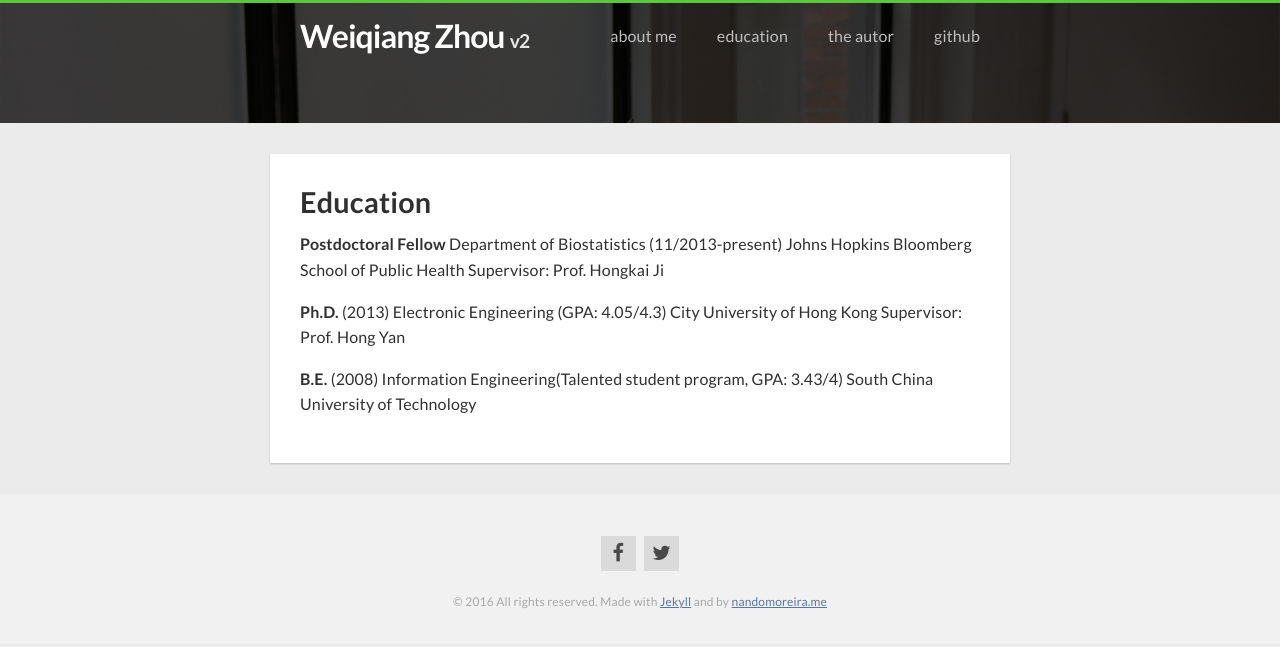
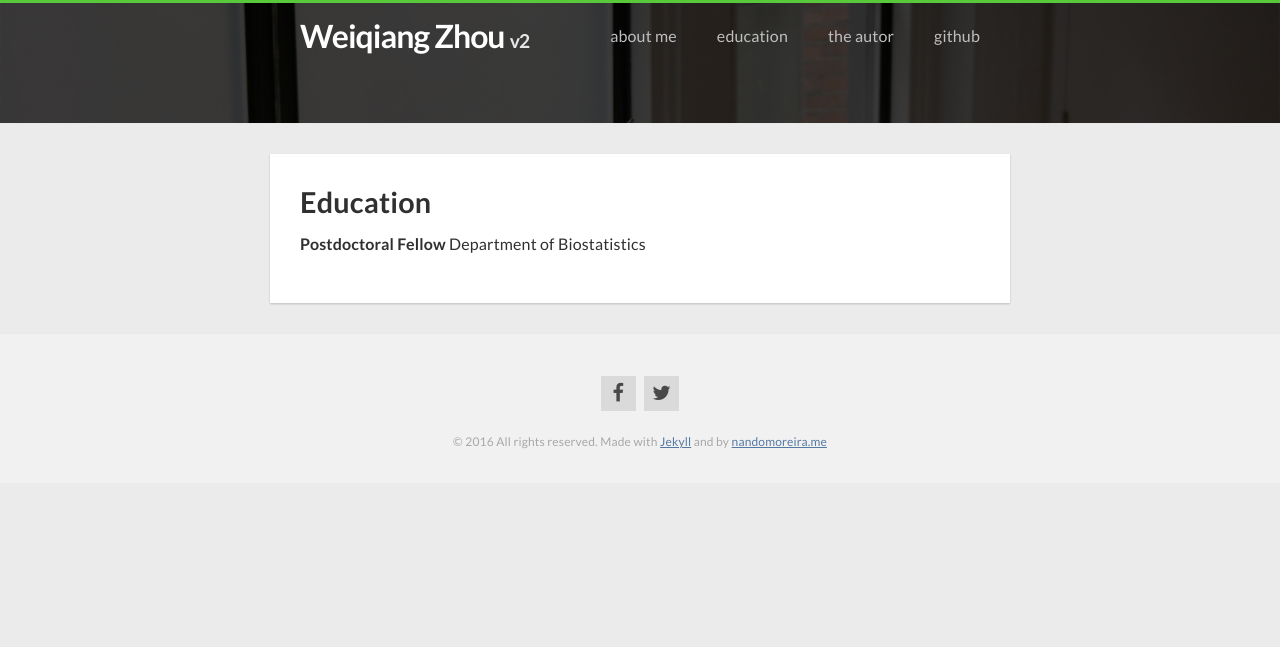
Before and after one commit to ILoveYouKen/ILoveYouKen.github.io, a Jekyll site: the page built from education.md, in a window 1280 px wide. Shown: the top 647 px of the page. Built offline with Jekyll 4.4.1, drawn with Linux system fonts in a browser that asks for light colours; nearby versions of some CDN libraries.

Commit message:
Update education.md

```diff
--- a/education.md
+++ b/education.md
@@ -6,12 +6,3 @@ slug: education
 ---
 
 __Postdoctoral Fellow__		Department of Biostatistics
-(11/2013-present)		Johns Hopkins Bloomberg School of Public Health
-				Supervisor: Prof. Hongkai Ji
-
-__Ph.D.__ (2013)		Electronic Engineering (GPA: 4.05/4.3)
-				City University of Hong Kong
-				Supervisor: Prof. Hong Yan
-
-__B.E.__ (2008)			Information Engineering(Talented student program, GPA: 3.43/4)
-				South China University of Technology
```
